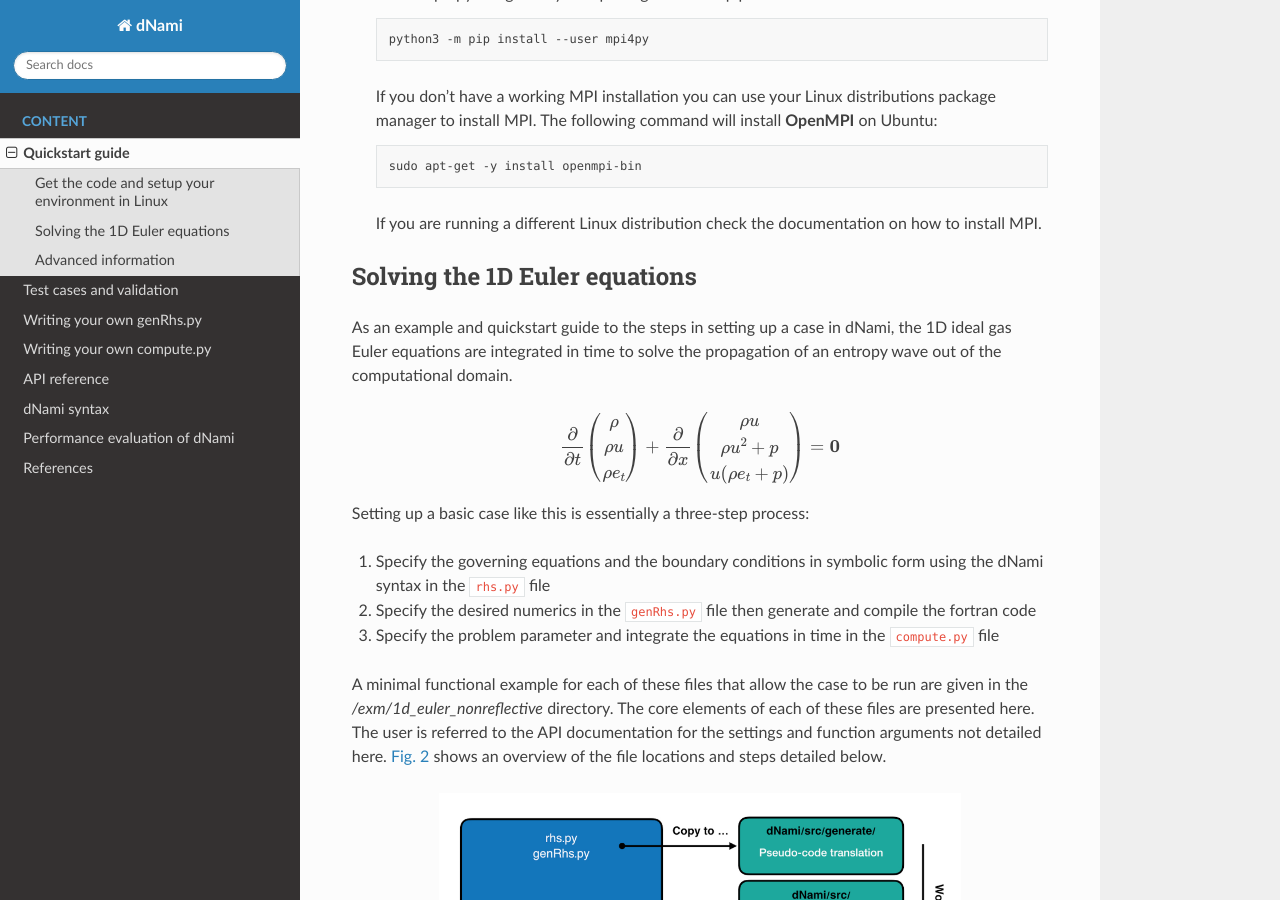
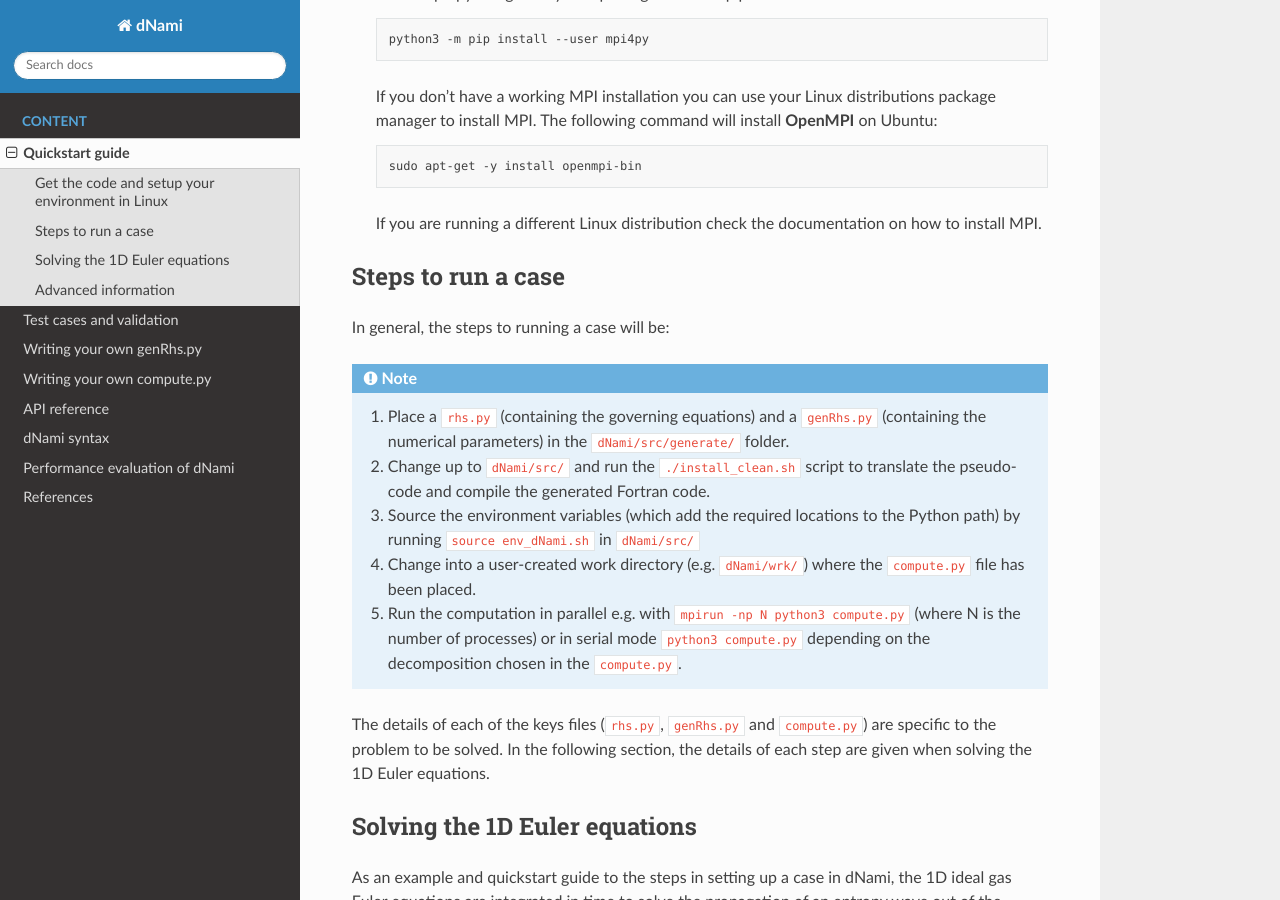
Before and after one commit to dNamiLab/dNami, a Sphinx documentation site: the page built from doc/usage/quickstart.rst, in a window 1280 px wide and 900 px high, scrolled down 787 px. Built offline with Sphinx 7.4.7 and the Read the Docs theme 2.0.0, drawn with Linux system fonts in a browser that asks for light colours.

Commit message:
update to the quickstart guide

```diff
--- a/doc/usage/quickstart.rst
+++ b/doc/usage/quickstart.rst
@@ -51,6 +51,21 @@ GNU **gfortran** compiler).
 
    If you are running a different Linux distribution check the documentation
    on how to install MPI.
+
+Steps to run a case
+-------------------
+
+In general, the steps to running a case will be:
+
+.. note::
+
+   1. Place a ``rhs.py`` (containing the governing equations) and a ``genRhs.py`` (containing the numerical parameters) in the ``dNami/src/generate/`` folder.
+   2. Change up to ``dNami/src/`` and run the ``./install_clean.sh`` script to translate the pseudo-code and compile the generated Fortran code.
+   3. Source the environment variables (which add the required locations to the Python path) by running ``source env_dNami.sh`` in ``dNami/src/``
+   4. Change into a user-created work directory (e.g. ``dNami/wrk/``) where the ``compute.py`` file has been placed.
+   5. Run the computation in parallel e.g. with ``mpirun -np N python3 compute.py`` (where N is the number of processes) or in serial mode ``python3 compute.py`` depending on the decomposition chosen in the ``compute.py``.
+
+The details of each of the keys files (``rhs.py``, ``genRhs.py`` and ``compute.py``) are specific to the problem to be solved. In the following section, the details of each step are given when solving the 1D Euler equations.
 
 Solving the 1D Euler equations
 ------------------------------
```
